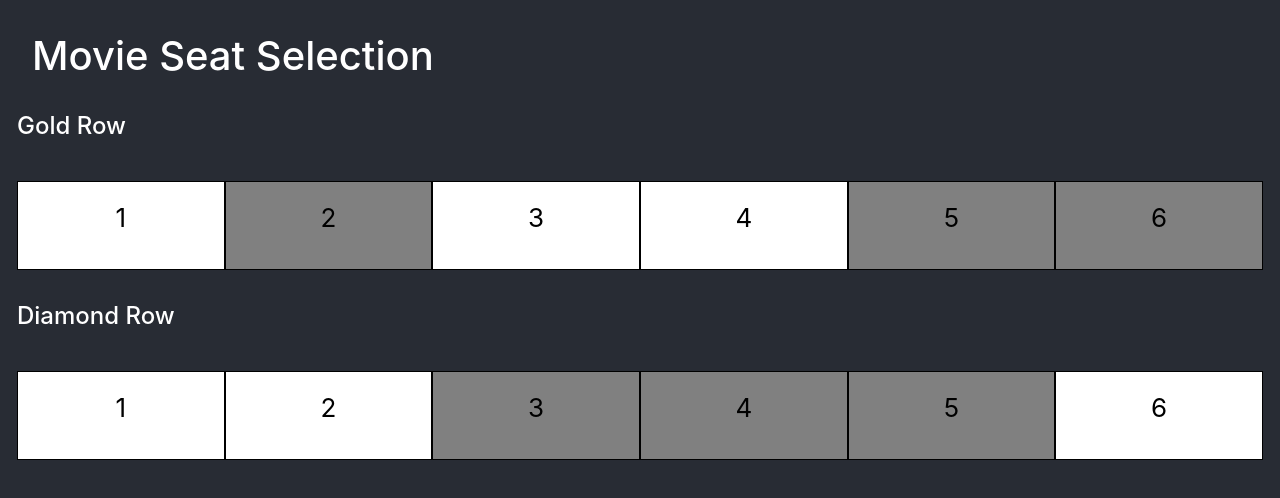
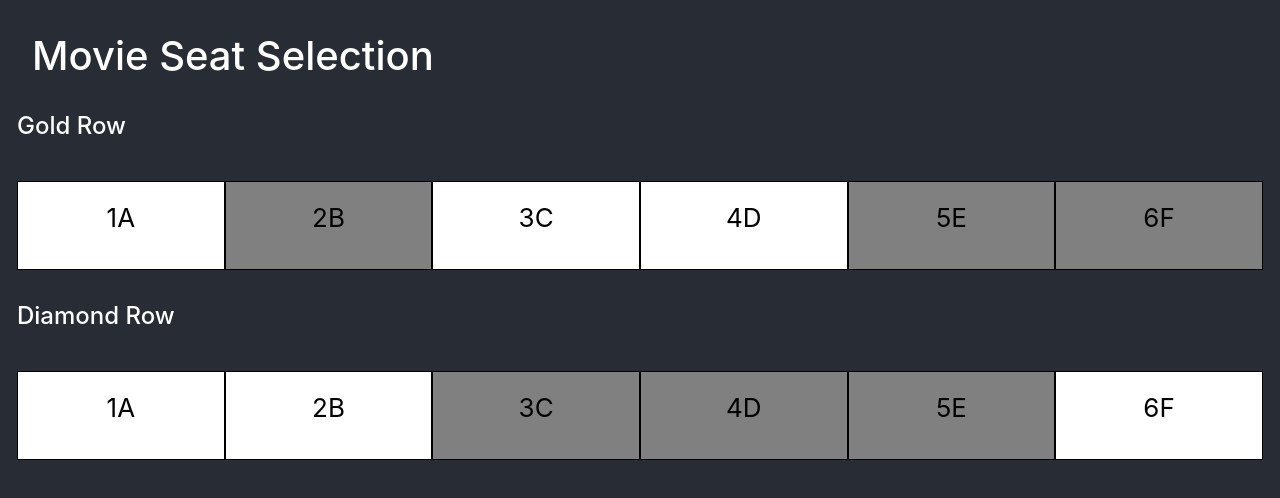
Before and after one commit to bhavna7/movie, a React (Create React App) app: page / in a window 1280 px wide. Shown: the top 498 px of the page. Built offline with nearby package versions, Linux system fonts and the light colour scheme.

Commit message:
[UPDATE] UI

```diff
--- a/src/components/SeatSelection.js
+++ b/src/components/SeatSelection.js
@@ -5,7 +5,6 @@ import Row from 'react-bootstrap/Row'
 import Col from 'react-bootstrap/Col'
 
 import '../App.css'
-
 import Seats from './seats.json';
 
 export default class SeatSelection extends React.Component {
@@ -73,14 +72,18 @@ export default class SeatSelection extends React.Component {
     return seatsRecieved;
   }
 
-  seatSelected(dataRecieved, e) {
+  seatSelected(dataRecieved, index, e) {
     let finalSeats = [];
     let isDifferent;
+
+    console.log(index);
+    console.log(dataRecieved);
 
     finalSeats = this.state.seatsSelected && this.state.seatsSelected.length ? this.state.seatsSelected : [];
     if (finalSeats && finalSeats.length) {
       const seat = this.state.seatsSelected[0];
       if (seat.tname.toString() === dataRecieved.tname.toString()) {
+        dataRecieved.modifiedName = dataRecieved.seatNumber + String.fromCharCode(65+index);
         finalSeats.push(dataRecieved);
         isDifferent = false;
 
@@ -92,6 +95,7 @@ export default class SeatSelection extends React.Component {
       }
 
     } else {
+      dataRecieved.modifiedName = dataRecieved.seatNumber + String.fromCharCode(65+index);
       finalSeats.push(dataRecieved);
     }
 
@@ -143,11 +147,11 @@ export default class SeatSelection extends React.Component {
                     }
                     onClick={
                       parseInt(data.free) == parseInt(data.seatNumber) && data.isBlocked == false?
-                        this.seatSelected.bind(this, data)
+                        this.seatSelected.bind(this, data, index)
                       : null
                     }
                   >
-                    <p className="text-center">{data.seatNumber}</p>
+                    <p className="text-center">{data.seatNumber}{String.fromCharCode(65+index)}</p>
                   </Col>
                 })
               : null
@@ -175,11 +179,11 @@ export default class SeatSelection extends React.Component {
                     }
                     onClick={
                       parseInt(data.free) == parseInt(data.seatNumber) && data.isBlocked == false?
-                        this.seatSelected.bind(this, data)
+                        this.seatSelected.bind(this, data, index)
                       : null
                     }
                   >
-                    <p className="text-center">{data.seatNumber}</p>
+                    <p className="text-center">{data.seatNumber}{String.fromCharCode(65+index)}</p>
                   </Col>
                 })
               : null
@@ -197,15 +201,18 @@ export default class SeatSelection extends React.Component {
           <Row>
             {
               this.state.seatsSelected && this.state.seatsSelected.length ?
+                <div>
+                  <p> You have selected all seats in {this.state.seatsSelected[0].tname.toUpperCase()} row.</p>
                   <ul>
                     {
                       this.state.seatsSelected.map((data, index) => {
                         return <li key={index+'____Random'}>
-                        Seat: {data.seatNumber} - {data.price} &#8377;
+                          Seat: {data.modifiedName} - {data.price} &#8377;
                         </li>
                       })
                     }
                   </ul>
+                </div>
               : null
             }
           </Row>
```
Lines whose indentation alone changed are shown as unchanged.
